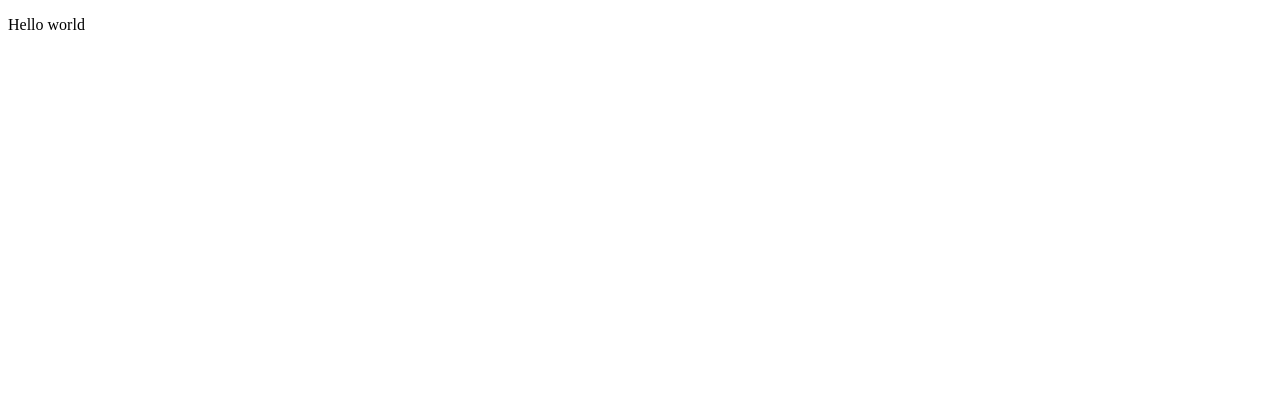
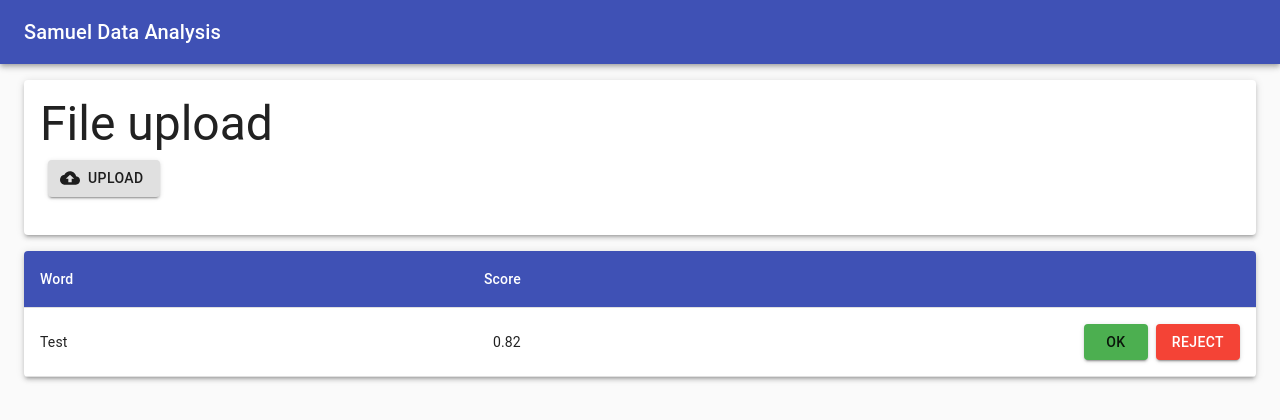
Before and after one commit to paulcacheux/keyword_validation_tool, a React (Create React App) app: page / in a window 1280 px wide. Shown: the top 420 px of the page. Built offline with nearby package versions, Linux system fonts and the light colour scheme.

Commit message:
Add file reading functionality

```diff
--- a/package.json
+++ b/package.json
@@ -3,19 +3,23 @@
     "version": "0.1.0",
     "private": true,
     "dependencies": {
+        "@hapi/joi": "^17.1.1",
+        "@material-ui/core": "^4.9.7",
+        "@material-ui/icons": "^4.9.1",
         "@testing-library/jest-dom": "^4.2.4",
         "@testing-library/react": "^9.3.2",
         "@testing-library/user-event": "^7.1.2",
         "react": "^16.13.0",
         "react-dom": "^16.13.0",
+        "react-redux": "^7.2.0",
         "react-scripts": "3.4.0",
-        "react-redux": "^7.2.0",
         "redux": "^4.0.5",
         "redux-devtools-extension": "^2.13.8",
         "typescript": "~3.7.2"
     },
     "devDependencies": {
         "@types/jest": "^24.0.0",
+        "@types/joi": "^14.3.4",
         "@types/node": "^12.0.0",
         "@types/react": "^16.9.0",
         "@types/react-dom": "^16.9.0",
--- a/src/App.tsx
+++ b/src/App.tsx
@@ -1,9 +1,36 @@
 import React from 'react';
+import { AppBar, Toolbar, Typography, Container, CssBaseline } from '@material-ui/core';
+import { makeStyles } from '@material-ui/core/styles';
+import { FileUploadBox } from './components/FileUploadBox';
+import { ScoringTable } from './components/ScoringTable';
+
+const useStyles = makeStyles(theme => ({
+    title: {
+        flexGrow: 1,
+    },
+    container: {
+        marginTop: theme.spacing(2),
+        marginBottom: theme.spacing(2),
+    },
+}));
 
 export const App: React.FC = () => {
+    const classes = useStyles();
+
     return (
-        <div>
-            <p>Hello world</p>
-        </div>
+        <React.Fragment>
+            <CssBaseline />
+            <AppBar position="sticky">
+                <Toolbar>
+                    <Typography variant="h6" className={classes.title}>
+                        Samuel Data Analysis
+                    </Typography>
+                </Toolbar>
+            </AppBar>
+            <Container fixed className={classes.container}>
+                <FileUploadBox />
+                <ScoringTable />
+            </Container>
+        </React.Fragment>
     );
 };
--- /dev/null
+++ b/src/components/FileUploadBox.tsx
@@ -0,0 +1,20 @@
+import React from 'react';
+import { Paper, Typography, makeStyles } from '@material-ui/core';
+import { UploadButton } from './UploadButton';
+
+const useStyles = makeStyles(theme => ({
+    root: {
+        padding: theme.spacing(2),
+    },
+}));
+
+export const FileUploadBox: React.FC = () => {
+    const classes = useStyles();
+
+    return (
+        <Paper elevation={3} className={classes.root}>
+            <Typography variant="h3">File upload</Typography>
+            <UploadButton />
+        </Paper>
+    );
+};
--- /dev/null
+++ b/src/components/ScoringTable.tsx
@@ -0,0 +1,82 @@
+import React from 'react';
+import {
+    TableContainer,
+    Paper,
+    Table,
+    TableHead,
+    TableRow,
+    TableCell,
+    TableBody,
+    makeStyles,
+    Button,
+    withStyles,
+} from '@material-ui/core';
+import { green, red } from '@material-ui/core/colors';
+
+const useStyles = makeStyles(theme => ({
+    root: {
+        marginTop: theme.spacing(2),
+    },
+    table: {
+        minWidth: 650,
+    },
+    head: {
+        backgroundColor: theme.palette.primary.main,
+    },
+    headCell: {
+        color: theme.palette.common.white,
+    },
+}));
+
+const GreenButton = withStyles(theme => ({
+    root: {
+        color: theme.palette.getContrastText(green[500]),
+        backgroundColor: green[500],
+        '&:hover': {
+            backgroundColor: green[700],
+        },
+        marginRight: '8px',
+    },
+}))(Button);
+
+const RedButton = withStyles(theme => ({
+    root: {
+        color: theme.palette.getContrastText(red[500]),
+        backgroundColor: red[500],
+        '&:hover': {
+            backgroundColor: red[700],
+        },
+    },
+}))(Button);
+
+export const ScoringTable: React.FC = () => {
+    const classes = useStyles();
+
+    return (
+        <TableContainer component={Paper} className={classes.root} elevation={3}>
+            <Table className={classes.table} aria-label="simple table">
+                <TableHead>
+                    <TableRow className={classes.head}>
+                        <TableCell align="left" className={classes.headCell}>
+                            Word
+                        </TableCell>
+                        <TableCell align="right" className={classes.headCell}>
+                            Score
+                        </TableCell>
+                        <TableCell></TableCell>
+                    </TableRow>
+                </TableHead>
+                <TableBody>
+                    <TableRow>
+                        <TableCell align="left">Test</TableCell>
+                        <TableCell align="right">0.82</TableCell>
+                        <TableCell align="right">
+                            <GreenButton variant="contained">OK</GreenButton>
+                            <RedButton variant="contained">Reject</RedButton>
+                        </TableCell>
+                    </TableRow>
+                </TableBody>
+            </Table>
+        </TableContainer>
+    );
+};
--- /dev/null
+++ b/src/components/UploadButton.tsx
@@ -0,0 +1,49 @@
+import React, { useState } from 'react';
+import { makeStyles, Button } from '@material-ui/core';
+import CloudUploadIcon from '@material-ui/icons/CloudUpload';
+
+const useStyles = makeStyles(theme => ({
+    button: {
+        margin: theme.spacing(1),
+    },
+    fileInput: {
+        display: 'none',
+    },
+}));
+
+export const UploadButton: React.FC = () => {
+    const classes = useStyles();
+    const [content, setContent] = useState('');
+
+    const fileReader: FileReader = new FileReader();
+    const handleFileRead = (): void => {
+        const content = fileReader.result;
+        if (typeof content === 'string') {
+            setContent(content);
+        }
+    };
+    fileReader.onloadend = handleFileRead;
+
+    const handleFileInput = (event: React.ChangeEvent<HTMLInputElement>): void => {
+        const files = event.target.files;
+        if (files) {
+            fileReader.readAsText(files[0]);
+        }
+    };
+
+    return (
+        <>
+            <Button
+                variant="contained"
+                color="default"
+                component="label"
+                className={classes.button}
+                startIcon={<CloudUploadIcon />}
+            >
+                Upload
+                <input type="file" className={classes.fileInput} onChange={handleFileInput} />
+            </Button>
+            <pre>{content}</pre>
+        </>
+    );
+};
```
Also changed, not shown: 1 other file (tests, documents, lock files or other folders).
